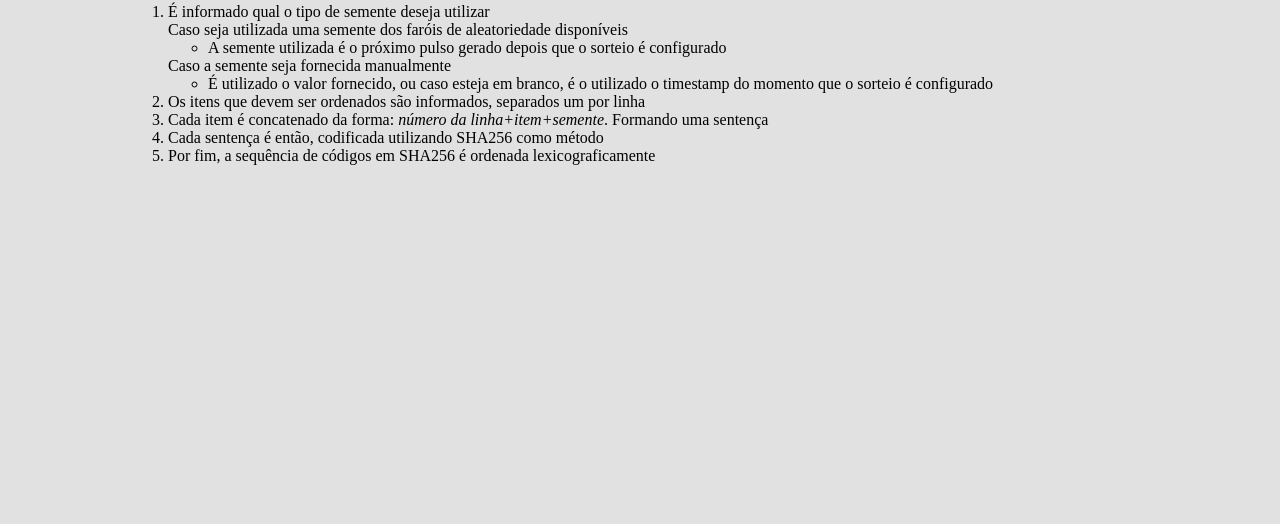
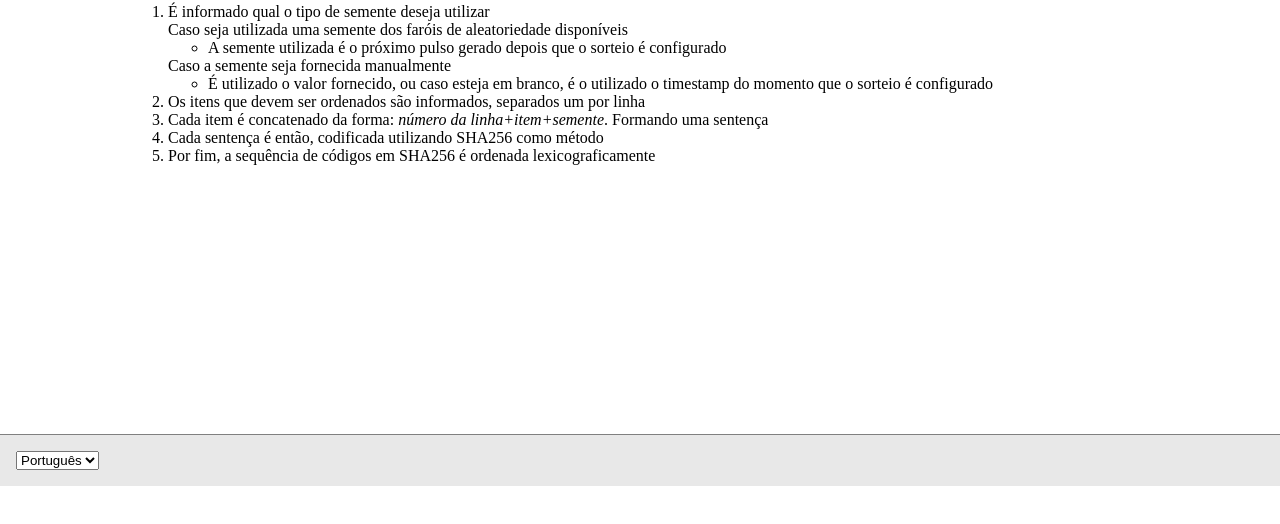
Before and after one commit to VLamartine/monografia, a plain HTML site: page pt/sobre.html in a window 1280 px wide. Shown: the part 314-838 px from the top of the page. After the commit the page ends 800 px from the top, so only its background shows below. Drawn offline with Linux system fonts and the light colour scheme.

Commit message:
Added footer with language option in sobre.html page

```diff
--- a/pt/sobre.html
+++ b/pt/sobre.html
@@ -1,6 +1,7 @@
 <html>
     <head>
         <title>Sobre</title>
+        <script src="../sobre.js"></script>
         <link rel="stylesheet" href="../sobre.css">
     </head>
     <body>
@@ -33,6 +34,11 @@
                 </ol>
             </div>
         </div>
-
+        <div class="about">
+            <select name="language" id="language" onchange="changeLanguage(this)">
+                <option value="pt" selected>Português</option>
+                <option value="en">Inglês</option>
+            </select>
+        </div>
     </body>
 </html>
--- a/sobre.css
+++ b/sobre.css
@@ -1,7 +1,9 @@
 body {
-  background-color: #e1e1e1;
+  background-color: white;
   height: 100%;
   margin: 0;
+  display: flex;
+  flex-direction: column;
 }
 
 .header {
@@ -22,3 +24,9 @@ body {
 .method :is(li){
   width: 100ch;
 }
+
+.about {
+  padding: 1em;
+  border-top: 1px solid gray;
+  background-color: #e8e8e8;
+}
--- /dev/null
+++ b/sobre.js
@@ -0,0 +1,3 @@
+const changeLanguage = (language) => {
+    this.location.pathname = this.location.pathname.replace(/\/[a-z]{2}\//, `/${language.value}/`);
+}
```
Also changed, not shown: en/sobre.html (+7 -1 lines).
